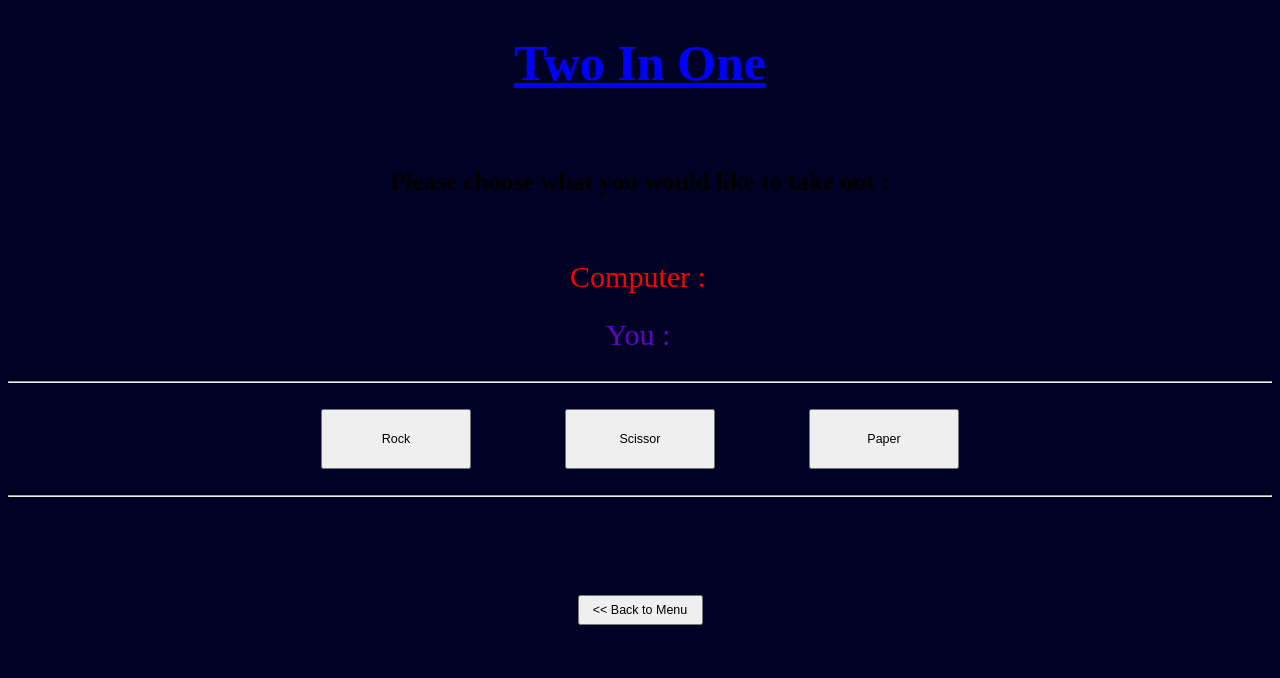
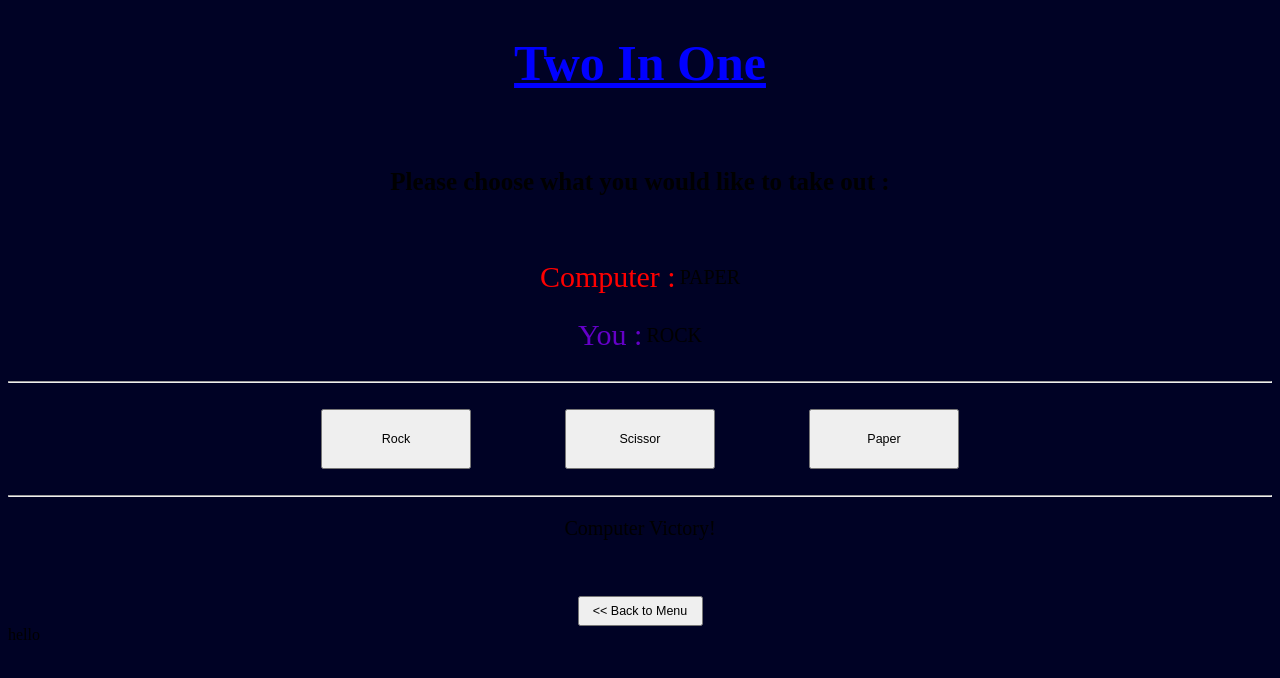
Before and after one commit to vaibhavkrkm/TwoInOne---RPS-SWG, a plain HTML site: page Game/rps_game.html in a window 1280 px wide. Both pictures are taken after a click on the button "Rock". Drawn offline with Linux system fonts and the light colour scheme.

Commit message:
Added the Main Game Logic for Rock and Fixed a Few Things

```diff
--- a/Game/rps_game.html
+++ b/Game/rps_game.html
@@ -21,7 +21,7 @@
 		<table>
 			<tr>
 				<td style = 'font-size:30px; color:rgb(100, 0, 200)'>You : </td>
-				<td style = 'font-size:20px' id = 'compMove'></td>
+				<td style = 'font-size:20px' id = 'playerMove'></td>
 			</tr>
 		</table>
 		<br/>
@@ -33,9 +33,7 @@
 		<br />
 		<br />
 		<hr />
-		<br />
-		<br />
-		<br />
+		<p style = 'font-size:20px' id = 'victorText'></p>
 		<br />
 		<br />
 		<input type = 'button' value = '<< Back to Menu' style = 'width:125px; height:30px; font-size:12.5px;' id = 'goBack' />
--- a/Game/rps_mainlogic.js
+++ b/Game/rps_mainlogic.js
@@ -4,23 +4,89 @@ function backToMenu()
 }
 
 
+var gameArray = ["rock", "scissor", "paper"];
+
 var rockButton = document.getElementById("rock");
 var scissorButton = document.getElementById("scissor");
 var paperButton = document.getElementById("paper");
 var backButton = document.getElementById("goBack");
+var compMoveElement = document.getElementById("compMove");
+var playerMoveElement = document.getElementById("playerMove");
+var victorElement = document.getElementById("victorText");
+
+var turn = "player";
+var playerMove;
+var compMove;
+var victor;
+
+document.write("hello");
 
 rockButton.addEventListener("click", function(){                               // rock button
+	// player's turn
+	if(turn == "player")
+	{
+		turn = "comp";
+		playerMove = 0;
+		playerMoveElement.innerHTML = gameArray[playerMove].toUpperCase();
+	}
 
-})
+	// computer's turn
+	if(turn == "comp")
+	{
+		compMove = Math.round(Math.random() * 2);
+		compMoveElement.innerHTML = gameArray[compMove].toUpperCase();
+		turn = "player";
+	}
+
+	// checking for win
+	if((playerMove == 0 && compMove == 2) || (playerMove == 2 && compMove == 0))
+	{
+		if(playerMove < compMove)
+		{
+			victor = "Computer";
+		}
+		else if(compMove < playerMove)
+		{
+			victor = "Player";
+		}
+		else
+		{
+			victor = null;
+		}
+	}
+	else
+	{
+		if(playerMove < compMove)
+		{
+			victor = "Player";
+		}
+		else if(compMove < playerMove)
+		{
+			victor = "Computer";
+		}
+		else
+		{
+			victor = null;
+		}
+	}
+
+	// displaying the victor
+	if(victor != null || victor != undefined)
+	{
+		victorElement.innerHTML = victor + " Victory!";
+	}
+	else
+		victorElement.innerHTML = "Draw!";
+});
 
 scissorButton.addEventListener("click", function(){                         // scissor button
 
-})
+});
 
 paperButton.addEventListener("click", function(){                           // paper button
 
-})
+});
 
 backButton.addEventListener("click", function(){                              // back button for going back to main menu
 	backToMenu();
-})
+});
```
